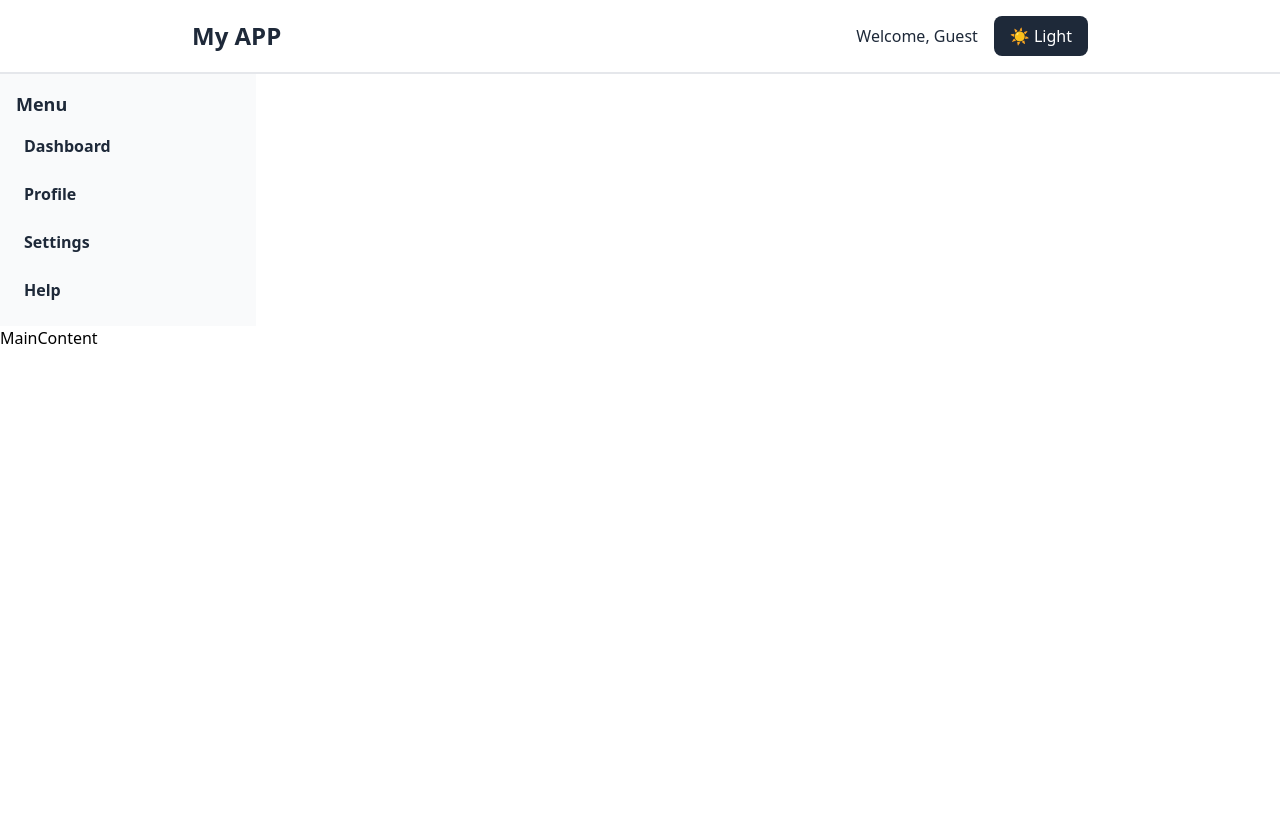
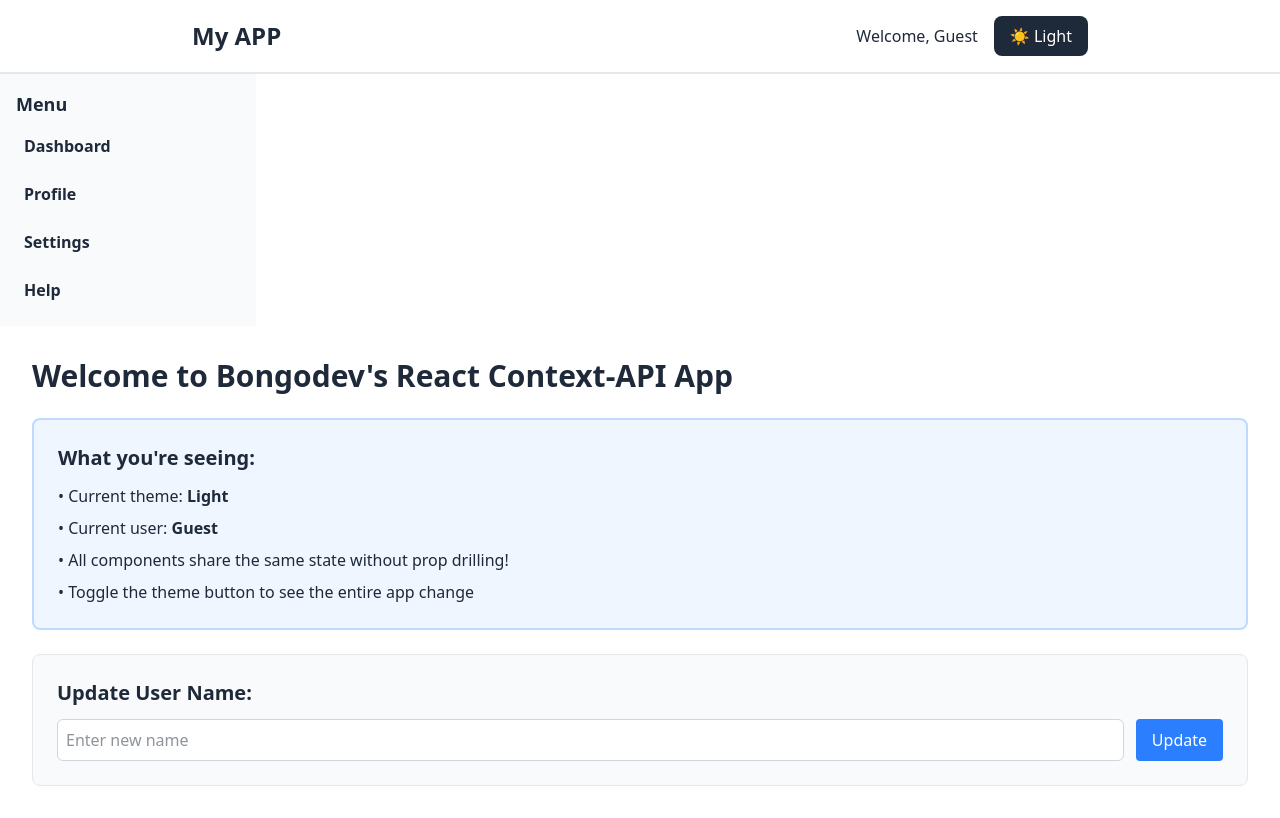
Before and after one commit to armaanepiic/my-react-project, a React (Vite) app: page / in a window 1280 px wide. Built offline with nearby package versions, Linux system fonts and the light colour scheme.

Commit message:
Main Content ready

```diff
--- a/src/components/MainContent.jsx
+++ b/src/components/MainContent.jsx
@@ -1,6 +1,42 @@
-
 export default function MainContent() {
   return (
-    <div>MainContent</div>
-  )
+    <main className="flex-1 p-8 transition-colors duration-300 bg-white text-gray-800">
+      <h2 className="text-3xl font-bold mb-6">
+        Welcome to Bongodev's React Context-API App
+      </h2>
+      <div className="p-6 rounded-lg mb-6 bg-blue-50 border-2 border-blue-200">
+        <h3 className="text-xl font-semibold mb-3">What you're seeing:</h3>
+        <ul className="space-y-2">
+          <li>
+            • Current theme: <strong>Light</strong>
+          </li>
+          <li>
+            • Current user: <strong>Guest</strong>
+          </li>
+          <li>• All components share the same state without prop drilling!</li>
+          <li>• Toggle the theme button to see the entire app change</li>
+        </ul>
+      </div>
+      <div className="p-6 rounded-lg bg-gray-50 border border-gray-200">
+        <h3 className="text-xl font-semibold mb-3">Update User Name:</h3>
+        <div className="flex gap-3">
+          <input
+            type="text"
+            // value={""}
+            onChange={() => {}}
+            placeholder="Enter new name"
+            className={
+              "flex-1 p-2 rounded-md border focus:outline-none focus:ring-2 focus:ring-blue-500 bg-white border-gray-300 text-gray-800 focus:duration-300"
+            }
+          />
+          <button
+            onClick={() => {}}
+            className="px-4 py-2 bg-blue-500 text-white rounded hover:bg-blue-600 transition-colors"
+          >
+            Update
+          </button>
+        </div>
+      </div>
+    </main>
+  );
 }
```
